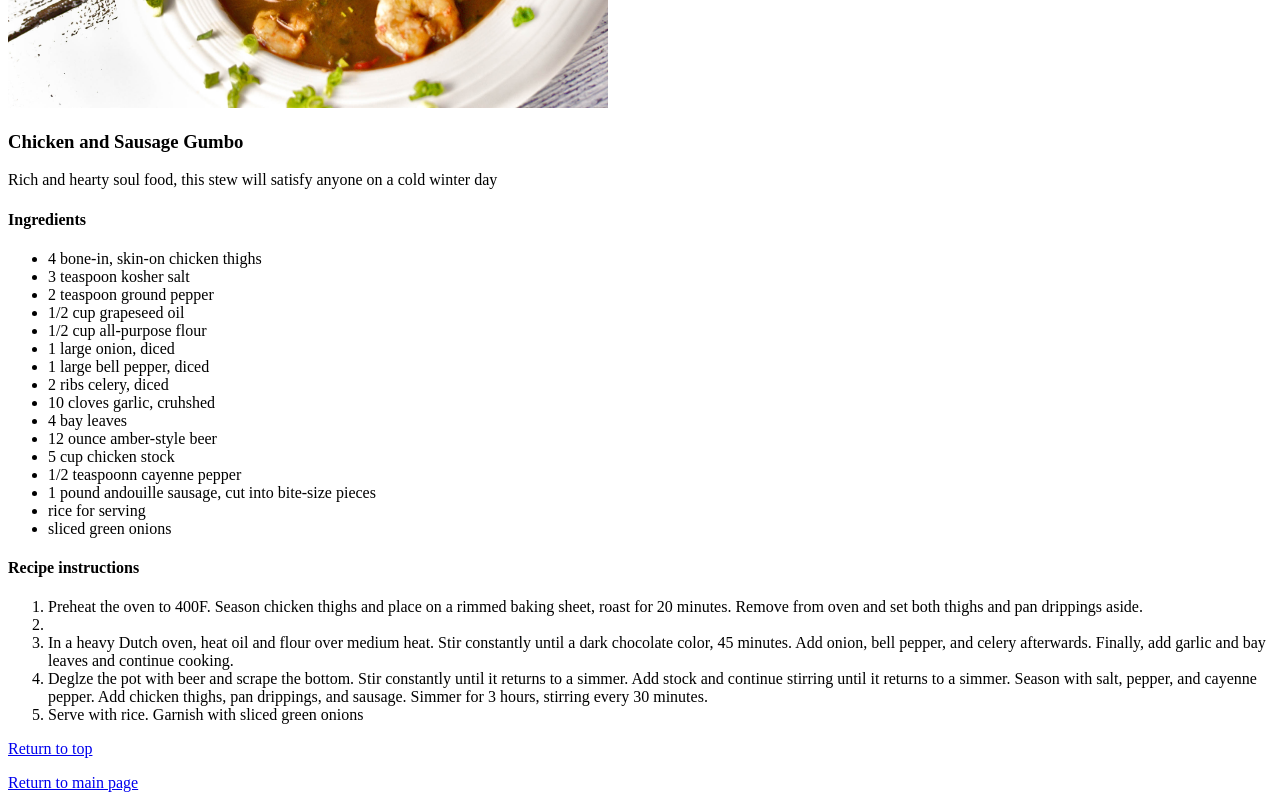
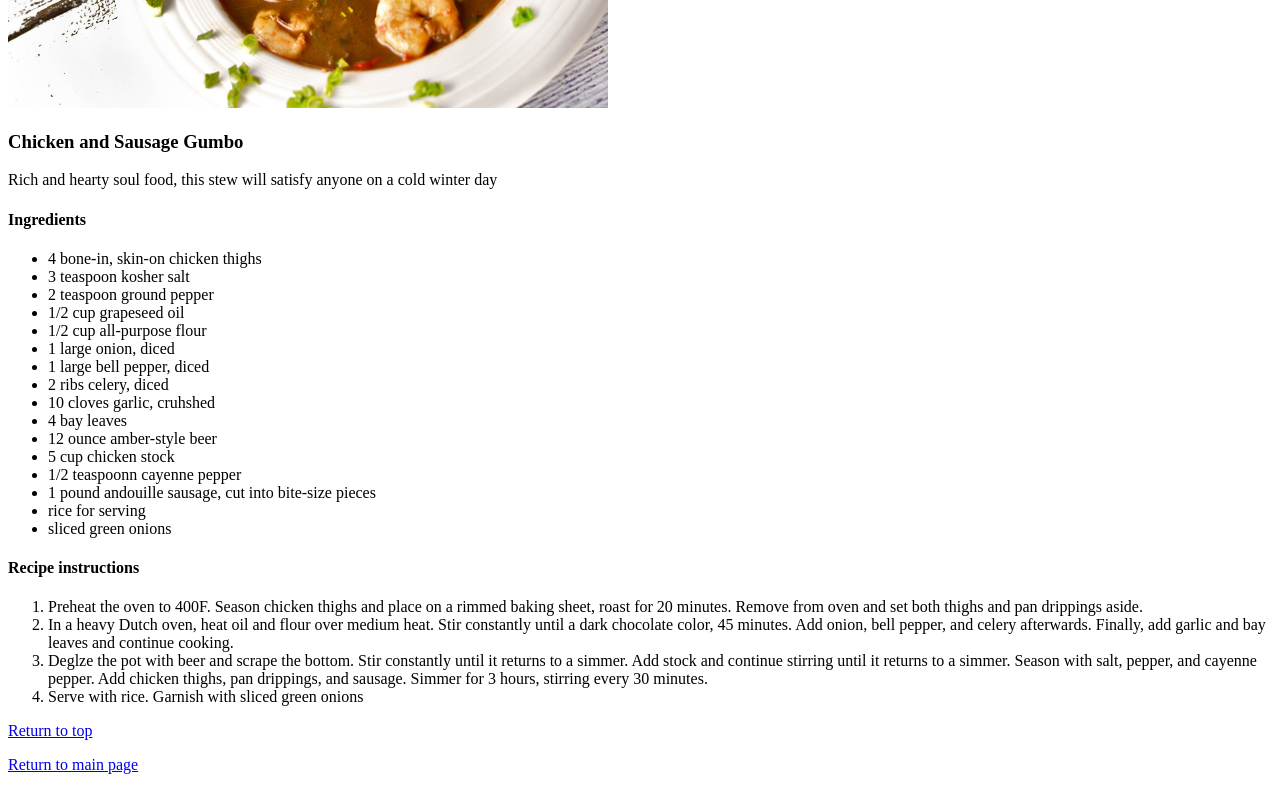
Before and after one commit to natefwang/odin-recipes, a plain HTML site: page recipes/Cajun_Seafood_Gumbo.html in a window 1280 px wide. Shown: the part 372-1172 px from the top of the page. Drawn offline with Linux system fonts and the light colour scheme.

Commit message:
Edited Cajun_Seafood_Gumbo.html

```diff
--- a/recipes/Cajun_Seafood_Gumbo.html
+++ b/recipes/Cajun_Seafood_Gumbo.html
@@ -35,7 +35,7 @@
 <div>
     <h4>Recipe instructions</h4>
     <ol>
-        <li>Preheat the oven to 400F. Season chicken thighs and place on a rimmed baking sheet, roast for 20 minutes. Remove from oven and set both thighs and pan drippings aside.<li>
+        <li>Preheat the oven to 400F. Season chicken thighs and place on a rimmed baking sheet, roast for 20 minutes. Remove from oven and set both thighs and pan drippings aside.</li>
         <li>In a heavy Dutch oven, heat oil and flour over medium heat. Stir constantly until a dark chocolate color, 45 minutes. Add onion, bell pepper, and celery afterwards. Finally, add garlic and bay leaves and continue cooking.</li>
         <li>Deglze the pot with beer and scrape the bottom. Stir constantly until it returns to a simmer. Add stock and continue stirring until it returns to a simmer. Season with salt, pepper, and cayenne pepper. Add chicken thighs, pan drippings, and sausage. Simmer for 3 hours, stirring every 30 minutes.</li>
         <li>Serve with rice. Garnish with sliced green onions</li>
```
